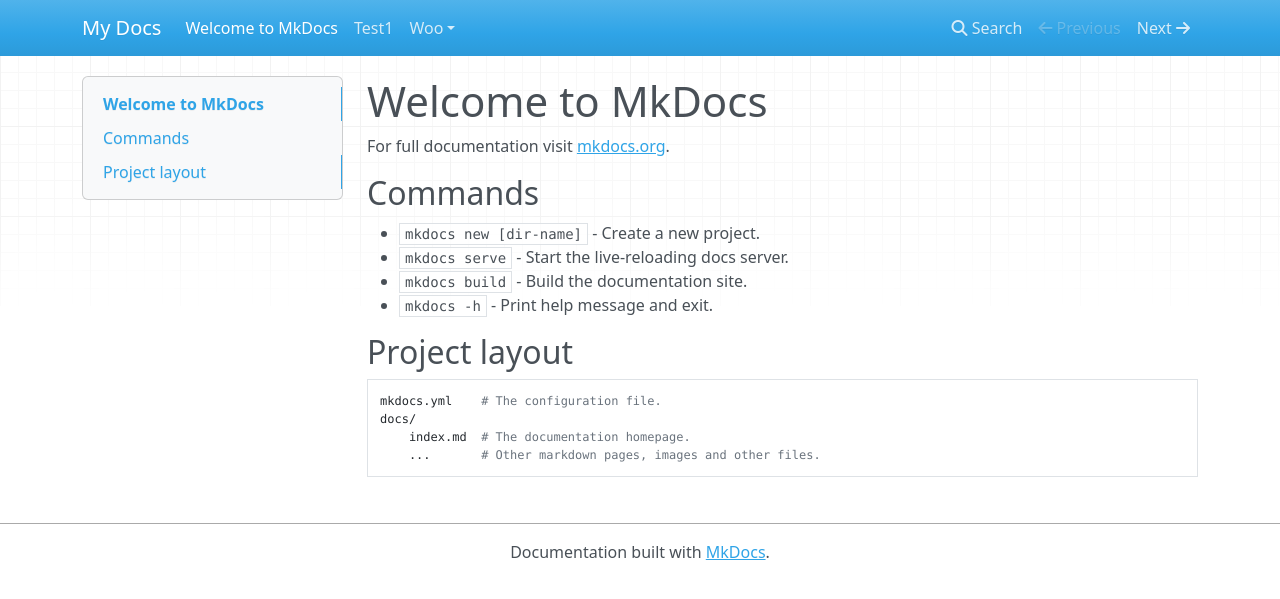
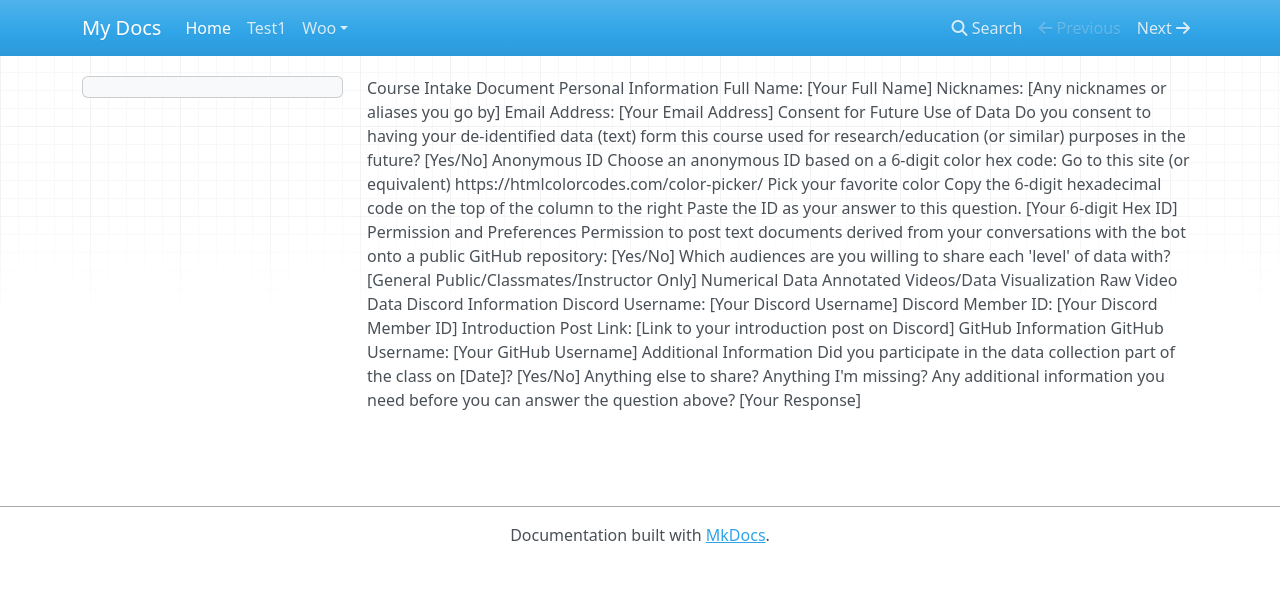
Before and after one commit to HumanMovementNeuroscience/capstone, an MkDocs documentation site: the page built from docs/index.md, in a window 1280 px wide. Shown: the top 599 px of the page. Built offline with MkDocs 1.6.1, drawn with Linux system fonts in a browser that asks for light colours; nearby versions of some CDN libraries.

Commit message:
Jan 9, 2024, 8:13 PM

```diff
--- a/docs/index.md
+++ b/docs/index.md
@@ -1,17 +1,29 @@
-# Welcome to MkDocs
-
-For full documentation visit [mkdocs.org](https://www.mkdocs.org).
-
-## Commands
-
-* `mkdocs new [dir-name]` - Create a new project.
-* `mkdocs serve` - Start the live-reloading docs server.
-* `mkdocs build` - Build the documentation site.
-* `mkdocs -h` - Print help message and exit.
-
-## Project layout
-
-    mkdocs.yml    # The configuration file.
-    docs/
-        index.md  # The documentation homepage.
-        ...       # Other markdown pages, images and other files.
+Course Intake Document
+Personal Information
+Full Name: [Your Full Name]
+Nicknames: [Any nicknames or aliases you go by]
+Email Address: [Your Email Address]
+Consent for Future Use of Data
+Do you consent to having your de-identified data (text) form this course used for research/education (or similar) purposes in the future? [Yes/No]
+Anonymous ID
+Choose an anonymous ID based on a 6-digit color hex code:
+Go to this site (or equivalent) https://htmlcolorcodes.com/color-picker/
+Pick your favorite color
+Copy the 6-digit hexadecimal code on the top of the column to the right
+Paste the ID as your answer to this question.
+[Your 6-digit Hex ID]
+Permission and Preferences
+Permission to post text documents derived from your conversations with the bot onto a public GitHub repository: [Yes/No]
+Which audiences are you willing to share each 'level' of data with? [General Public/Classmates/Instructor Only]
+Numerical Data
+Annotated Videos/Data Visualization
+Raw Video Data
+Discord Information
+Discord Username: [Your Discord Username]
+Discord Member ID: [Your Discord Member ID]
+Introduction Post Link: [Link to your introduction post on Discord]
+GitHub Information
+GitHub Username: [Your GitHub Username]
+Additional Information
+Did you participate in the data collection part of the class on [Date]? [Yes/No]
+Anything else to share? Anything I'm missing? Any additional information you need before you can answer the question above? [Your Response]
```
